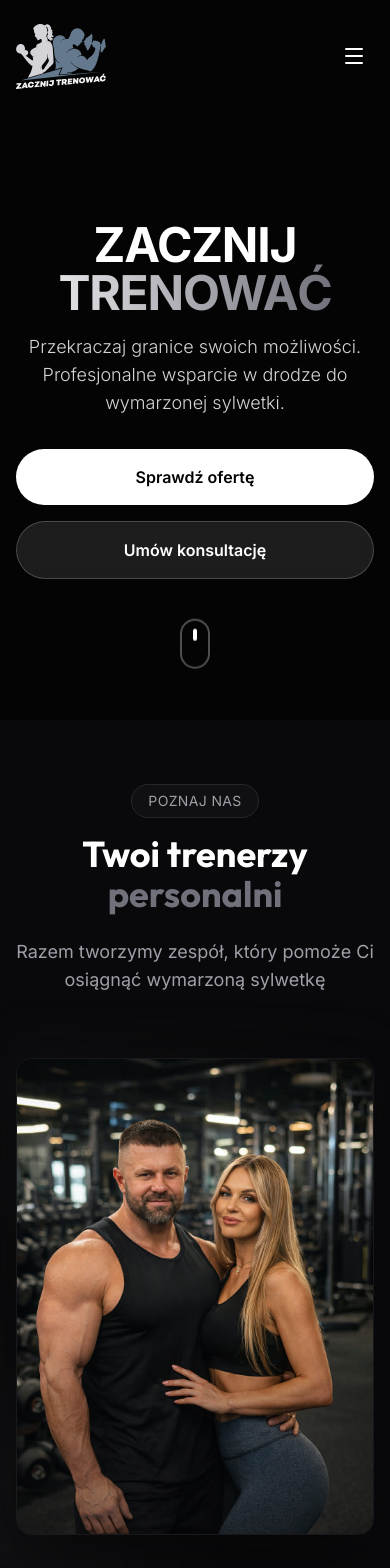
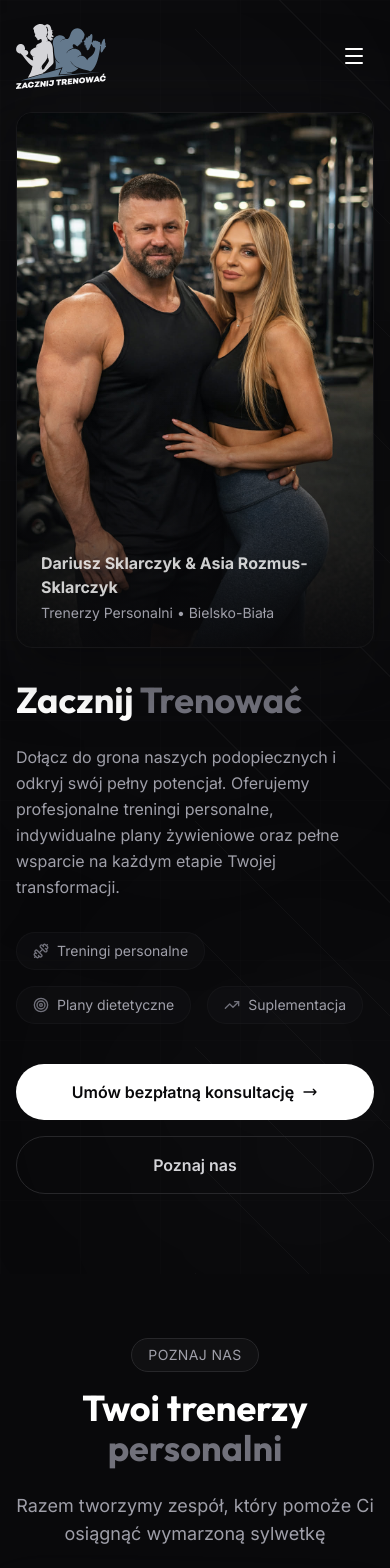
Before and after one commit to kvbaurb99/zacznijtrenowac, a Next.js app: page / in a window 390 px wide. Shown: the top 1568 px of the page. Built offline with nearby package versions, Linux system fonts and the light colour scheme.

Commit message:
Update hero and about components with new images and enhanced layout. Refactor hero section for improved design and responsiveness.

```diff
--- a/src/components/ui/about.tsx
+++ b/src/components/ui/about.tsx
@@ -1,5 +1,5 @@
 import { Dumbbell, UtensilsCrossed, Pill, ArrowRight } from "lucide-react";
-import AboutImage from "@/assets/test.jpeg";
+import AboutImage from "@/assets/IMG_6116.jpg";
 import Image from "next/image";
 import Link from "next/link";
 
--- a/src/components/ui/hero.tsx
+++ b/src/components/ui/hero.tsx
@@ -1,56 +1,133 @@
 "use client";
 
 import Link from "next/link";
-import { useEffect, useRef, useState } from "react";
+import Image from "next/image";
+import { Dumbbell, Target, TrendingUp } from "lucide-react";
+import HeroImage from "@/assets/test.jpeg";
 
 export function Hero() {
+  return (
+    <header className="relative min-h-screen bg-zinc-950 overflow-hidden">
+      {/* Background decorations */}
+      <div className="absolute inset-0">
+        {/* Subtle gradient orbs */}
+        <div className="absolute -top-32 -left-32 w-[500px] h-[500px] bg-zinc-800/10 rounded-full blur-[120px]" />
+        <div className="absolute top-1/3 right-0 w-[400px] h-[400px] bg-zinc-800/8 rounded-full blur-[100px]" />
+        <div className="absolute bottom-0 left-1/3 w-[350px] h-[350px] bg-zinc-700/8 rounded-full blur-[100px]" />
 
+        {/* Grid pattern */}
+        <div className="absolute inset-0 bg-[linear-gradient(to_right,#ffffff02_1px,transparent_1px),linear-gradient(to_bottom,#ffffff02_1px,transparent_1px)] bg-size-[80px_80px]" />
 
-
-
-  return (
-    <header className="relative w-full h-[720px] overflow-hidden">
-      <div
-        className="absolute inset-0 bg-zinc-950"
-      />
-
-      <div className="absolute top-0 left-0 w-full h-full bg-black/60 z-10" />
-
-      <div className="relative z-20 flex flex-col items-center justify-center h-full text-center px-4 sm:px-8 max-w-5xl mx-auto gap-8 pt-20">
-        <div className="flex flex-col gap-4 animate-in fade-in slide-in-from-bottom-8 duration-1000">
-          <p className="text-5xl sm:text-7xl md:text-5xl font-bold tracking-tight text-white">
-            ZACZNIJ{" "}
-            <span className="text-transparent bg-clip-text bg-linear-to-r from-zinc-200 to-zinc-500">
-              TRENOWAĆ
-            </span>
-          </p>
-          <p className="text-lg sm:text-lg md:text-lg text-zinc-300 max-w-2xl mx-auto font-light">
-            Przekraczaj granice swoich możliwości. Profesjonalne wsparcie w
-            drodze do wymarzonej sylwetki.
-          </p>
+        {/* Diagonal lines decoration */}
+        <div className="absolute top-0 right-0 w-1/2 h-full overflow-hidden opacity-[0.03]">
+          <div className="absolute inset-0 bg-[repeating-linear-gradient(45deg,#fff_0px,#fff_1px,transparent_1px,transparent_80px)]" />
+        </div>
       </div>
 
-        <div className="flex flex-col sm:flex-row gap-4 w-full sm:w-auto animate-in fade-in slide-in-from-bottom-12 duration-1000 delay-200">
+      {/* Floating decorative elements */}
+      <div className="absolute top-32 left-[10%] w-2 h-2 bg-zinc-600 rounded-full hidden lg:block" />
+      <div className="absolute top-48 left-[15%] w-1 h-1 bg-zinc-700 rounded-full hidden lg:block" />
+      <div className="absolute bottom-32 left-[8%] w-3 h-3 border border-zinc-800 rounded-full hidden lg:block" />
+      <div className="absolute top-1/2 right-[5%] w-20 h-20 border border-zinc-800/30 rounded-full hidden xl:block" />
+      <div className="absolute bottom-40 right-[12%] w-1.5 h-1.5 bg-zinc-600 rounded-full hidden lg:block" />
+
+      <div className="relative z-10 container mx-auto px-4 sm:px-6 lg:px-8 pt-28 pb-8 min-h-screen flex items-center">
+        <div className="grid grid-cols-1 lg:grid-cols-12 items-center gap-8 lg:gap-12 w-full max-w-7xl mx-auto">
+
+          {/* Content */}
+          <div className="lg:col-span-7 order-2 lg:order-1">
+
+            {/* Heading */}
+            <h1 className="text-4xl sm:text-5xl lg:text-6xl xl:text-7xl font-bold text-white leading-[1.1] mb-6">
+              Zacznij
+              {" "}
+              <span className="text-zinc-500">Trenować</span>
+            </h1>
+
+            {/* Description */}
+            <p className="text-zinc-400 text-base lg:text-lg leading-relaxed mb-8 max-w-xl">
+              Dołącz do grona naszych podopiecznych i odkryj swój pełny potencjał.
+              Oferujemy profesjonalne treningi personalne, indywidualne plany żywieniowe
+              oraz pełne wsparcie na każdym etapie Twojej transformacji.
+            </p>
+
+            {/* Features mini */}
+            <div className="flex flex-wrap gap-4 mb-10">
+              <div className="flex items-center gap-2 px-4 py-2 rounded-full bg-zinc-900/30 border border-zinc-800/30">
+                <Dumbbell className="w-4 h-4 text-zinc-500" />
+                <span className="text-zinc-400 text-sm">Treningi personalne</span>
+              </div>
+              <div className="flex items-center gap-2 px-4 py-2 rounded-full bg-zinc-900/30 border border-zinc-800/30">
+                <Target className="w-4 h-4 text-zinc-500" />
+                <span className="text-zinc-400 text-sm">Plany dietetyczne</span>
+              </div>
+              <div className="flex items-center gap-2 px-4 py-2 rounded-full bg-zinc-900/30 border border-zinc-800/30">
+                <TrendingUp className="w-4 h-4 text-zinc-500" />
+                <span className="text-zinc-400 text-sm">Suplementacja</span>
+              </div>
+            </div>
+
+            {/* CTA Buttons */}
+            <div className="flex flex-col sm:flex-row gap-4 mb-12">
               <Link
-            prefetch={false}
-            href="#offer"
-            className="px-8 py-4 rounded-full bg-white text-black font-semibold text-base hover:bg-zinc-200 transition-all transform hover:scale-105"
+                href="#contact"
+                className="group inline-flex items-center justify-center gap-2 px-8 py-4 rounded-full bg-white text-zinc-950 font-semibold hover:bg-zinc-100 transition-all duration-300 hover:scale-105"
               >
-            Sprawdź ofertę
+                Umów bezpłatną konsultację
+                <svg
+                  className="w-4 h-4 transition-transform duration-300 group-hover:translate-x-1"
+                  fill="none"
+                  stroke="currentColor"
+                  viewBox="0 0 24 24"
+                >
+                  <path strokeLinecap="round" strokeLinejoin="round" strokeWidth={2} d="M17 8l4 4m0 0l-4 4m4-4H3" />
+                </svg>
               </Link>
               <Link
-            prefetch={false}
-            href="#contact"
-            className="px-8 py-4 rounded-full border border-white/20 bg-white/10 text-white font-semibold text-base backdrop-blur-sm hover:bg-white/20 transition-all"
+                href="#about"
+                className="inline-flex items-center justify-center px-8 py-4 rounded-full border border-zinc-800 text-zinc-300 font-semibold hover:bg-zinc-900 hover:border-zinc-700 transition-all duration-300"
               >
-            Umów konsultację
+                Poznaj nas
               </Link>
             </div>
           </div>
 
-      <div className="absolute bottom-10 left-1/2 -translate-x-1/2 z-20 animate-bounce">
-        <div className="w-[30px] h-[50px] rounded-3xl border-2 border-white/30 flex justify-center p-2">
-          <div className="w-1 h-3 bg-white rounded-full" />
+          {/* Image */}
+          <div className="lg:col-span-5 order-1 lg:order-2 flex justify-center lg:justify-end">
+            <div className="relative w-full max-w-md">
+              {/* Subtle glow */}
+              <div className="absolute -inset-4 bg-zinc-800/20 rounded-3xl blur-2xl" />
+
+              {/* Decorative circles */}
+              <div className="absolute -top-8 -right-8 w-28 h-28 border border-zinc-800/40 rounded-full hidden lg:block" />
+              <div className="absolute -bottom-6 -left-6 w-20 h-20 border border-zinc-800/30 rounded-full hidden lg:block" />
+              <div className="absolute top-1/2 -right-3 w-6 h-6 border border-zinc-700/40 rounded-full hidden lg:block" />
+
+              {/* Main image */}
+              <div className="relative rounded-2xl overflow-hidden border border-zinc-800/40 shadow-2xl shadow-black/40 max-h-[620px]">
+                <Image
+                  src={HeroImage}
+                  alt="Dariusz Sklarczyk i Asia Rozmus-Sklarczyk - Trenerzy Personalni Bielsko-Biała"
+                  priority
+                  className="w-full h-full object-cover object-top"
+                  quality={95}
+                />
+
+                {/* Bottom gradient */}
+                <div className="absolute inset-x-0 bottom-0 h-1/2 bg-linear-to-t from-zinc-950/90 via-zinc-950/40 to-transparent" />
+
+                {/* Name badge */}
+                <div className="absolute bottom-6 left-6 right-6">
+                  <p className="text-white/80 text-md font-bold">Dariusz Sklarczyk & Asia Rozmus-Sklarczyk</p>
+                  <p className="text-zinc-400 text-sm mt-1">Trenerzy Personalni • Bielsko-Biała</p>
+                </div>
+              </div>
+
+              {/* Floating accent dots */}
+              <div className="absolute top-8 -left-3 w-2 h-2 bg-zinc-600 rounded-full hidden lg:block" />
+              <div className="absolute bottom-1/3 -right-2 w-1.5 h-1.5 bg-zinc-500 rounded-full hidden lg:block" />
+            </div>
+          </div>
         </div>
       </div>
     </header>
```
Also changed, not shown: assets/IMG_6116.jpg (added). Lines whose indentation alone changed are shown as unchanged.
